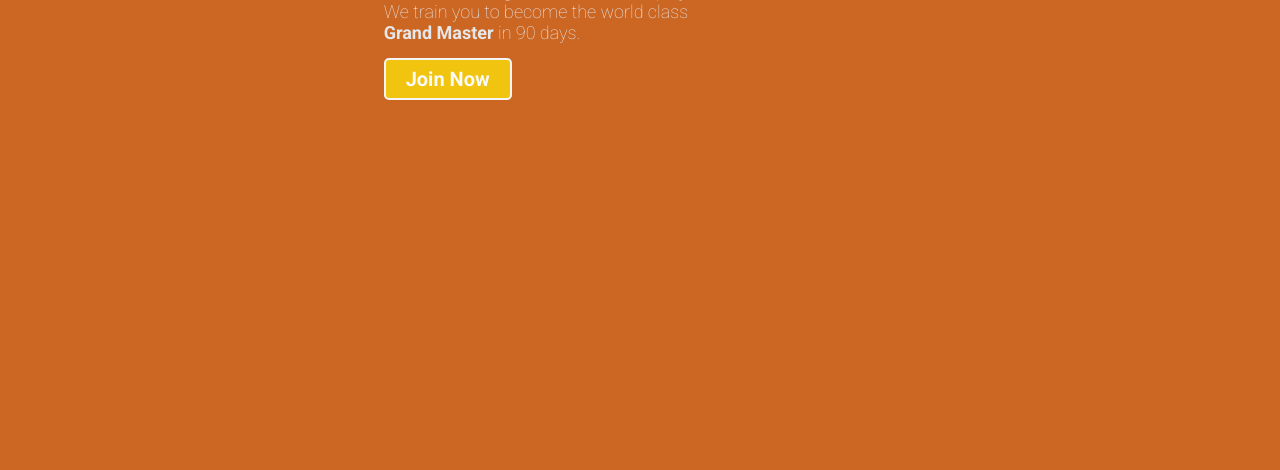
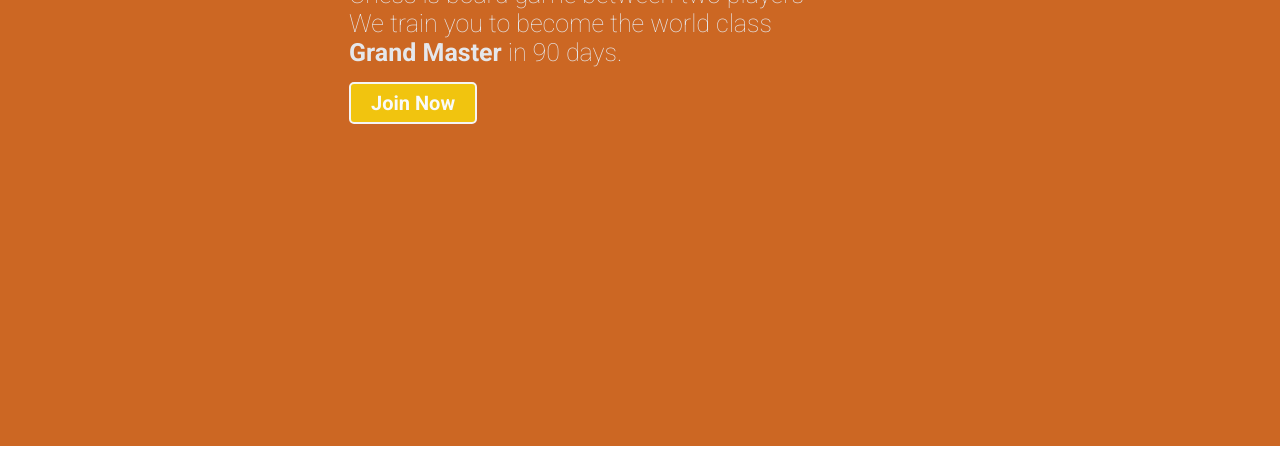
Before and after one commit to mshajid/Chess-Landing-Page-ODIN, a plain HTML site: page index.html in a window 1280 px wide. Shown: the part 194-664 px from the top of the page. Drawn offline with Linux system fonts and the light colour scheme.

Commit message:
Added 80vh to Main Hero

```diff
--- a/style.css
+++ b/style.css
@@ -10,7 +10,7 @@
 
 .main-hero {
     background: #CC6723;
-    height: 90vh;
+    height: 80vh;
 
 }
 
@@ -81,7 +81,7 @@ ul {
 }
 
 .cntr-description {
-    font-size: 18px;
+    font-size: 25px;
     color: #E5E7EB;
     font-weight:100;
     margin-bottom: 15px;
```
